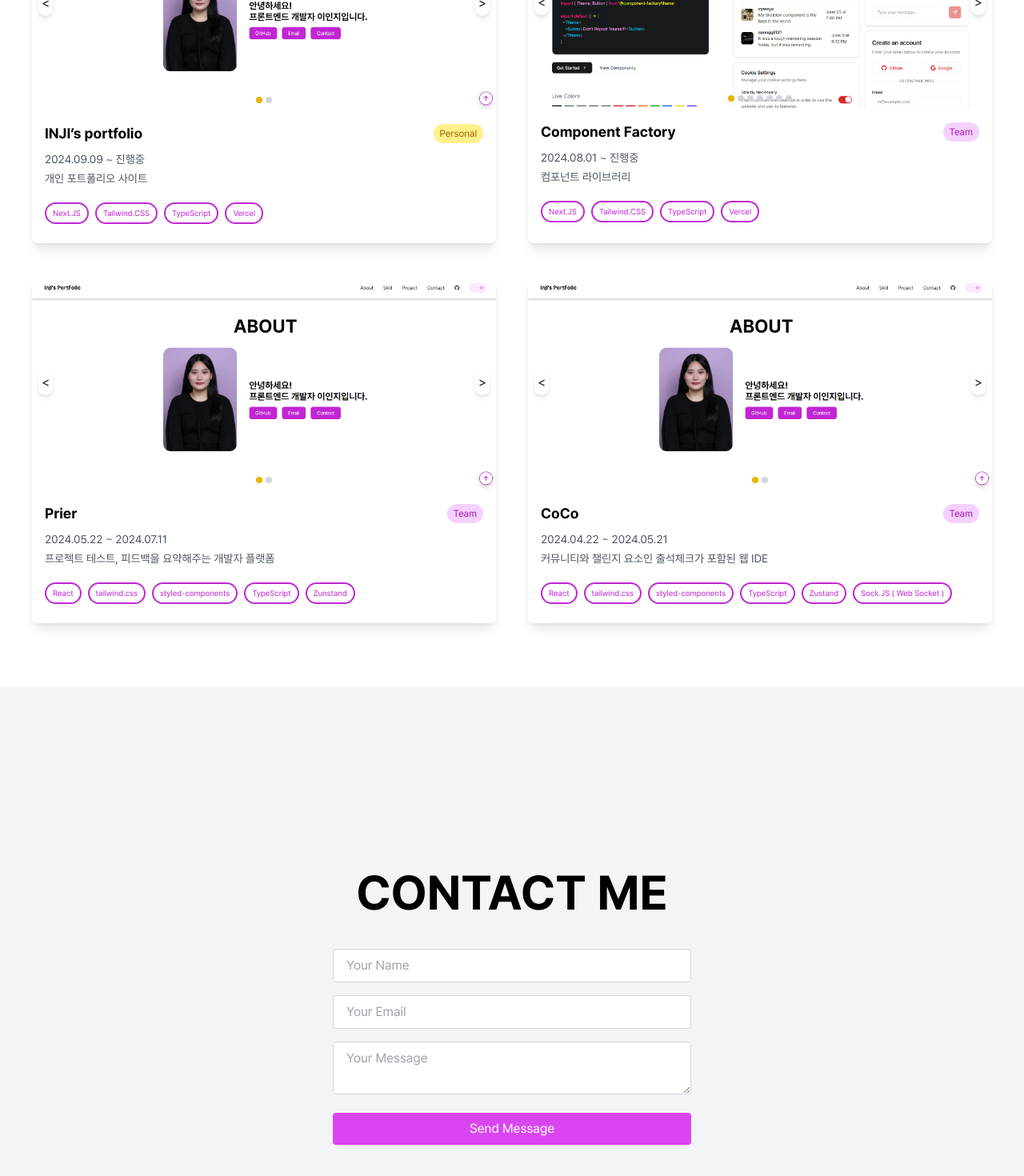
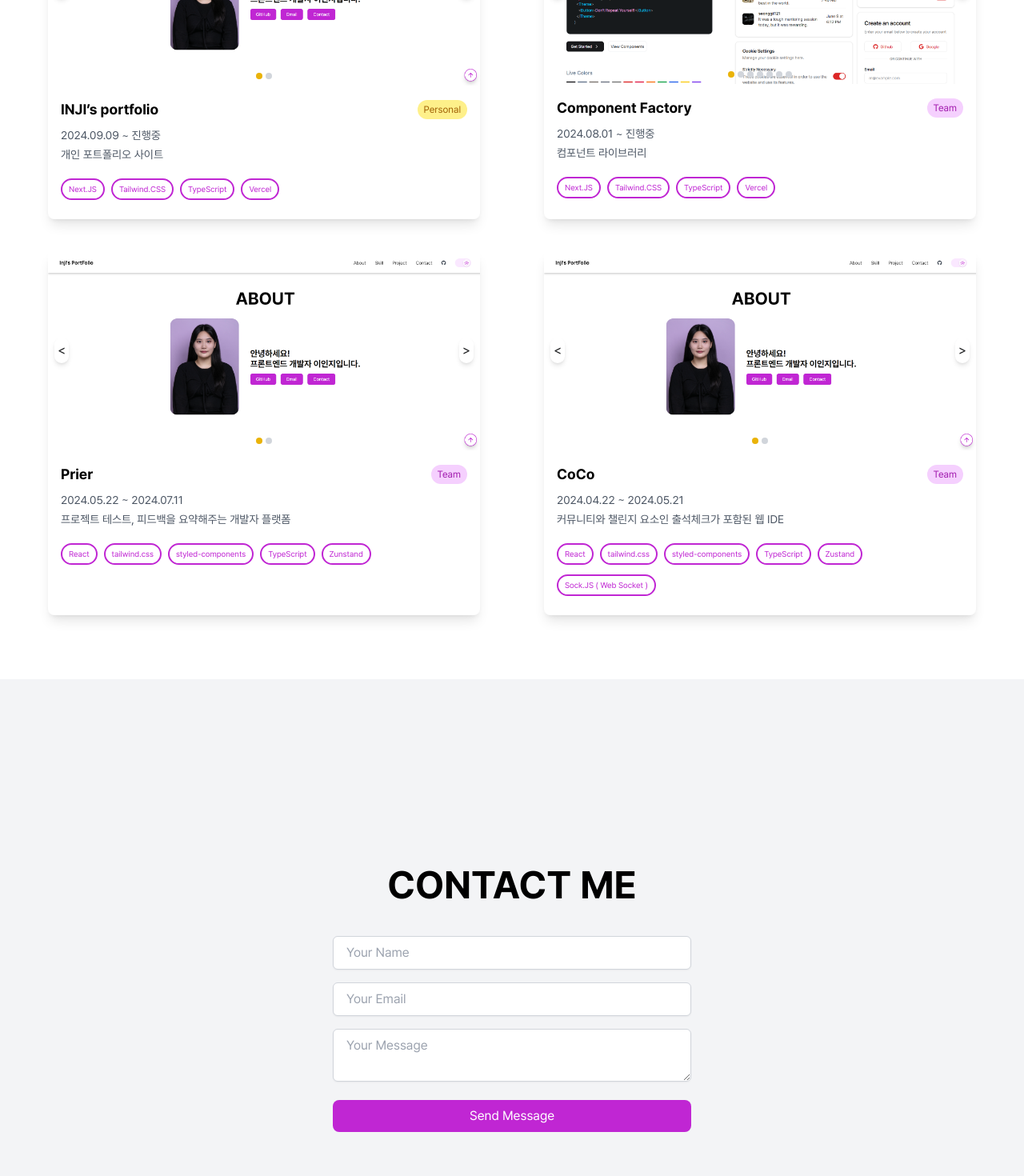
Before and after one commit to inji0212/PortFolio-Site, a Next.js app: page / in a window 1280 px wide. Shown: the part 2348-3818 px from the top of the page at 80% size. Built offline with nearby package versions, Linux system fonts and the light colour scheme.

Commit message:
chore: projects, contact 수정

```diff
--- a/src/components/section/contact/index.tsx
+++ b/src/components/section/contact/index.tsx
@@ -52,13 +52,13 @@ const Contact: React.FC = () => {
       id="contact"
       className="py-20 flex justify-center flex-col items-center min-h-screen  bg-gray-100 dark:bg-gray-800"
     >
-      <h2 className="text-6xl font-bold mb-10 text-center">CONTACT ME</h2>
+      <h2 className="text-5xl font-bold mb-10 text-center">CONTACT ME</h2>
       <form ref={formRef} className="max-w-md w-full" onSubmit={handleSubmit}>
         <input
           type="text"
           name="name"
           placeholder="Your Name"
-          className="w-full mb-4 px-4 py-2 rounded border border-gray-300 focus:ring focus:ring-fuchsia-600"
+          className="w-full mb-4 px-4 py-2 rounded-md shadow-sm  border border-gray-300 focus:outline-none focus:ring-2 focus:ring-fuchsia-600"
           value={formData.name}
           onChange={handleChange}
           required
@@ -67,7 +67,7 @@ const Contact: React.FC = () => {
           type="email"
           name="email"
           placeholder="Your Email"
-          className="w-full mb-4 px-4 py-2 rounded border border-gray-300 focus:ring focus:ring-fuchsia-600"
+          className="w-full mb-4 px-4 py-2 rounded-md shadow-sm  border border-gray-300 focus:outline-none focus:ring-2 focus:ring-fuchsia-600"
           value={formData.email}
           onChange={handleChange}
           required
@@ -75,14 +75,14 @@ const Contact: React.FC = () => {
         <textarea
           name="message"
           placeholder="Your Message"
-          className="w-full mb-4 px-4 py-2 rounded border border-gray-300 focus:ring focus:ring-fuchsia-600"
+          className="w-full mb-4 px-4 py-2 rounded-md shadow-sm  border border-gray-300 focus:outline-none focus:ring-2 focus:ring-fuchsia-600"
           value={formData.message}
           onChange={handleChange}
           required
         ></textarea>
         <button
           type="submit"
-          className="w-full bg-fuchsia-500 text-white px-4 py-2 rounded hover:bg-fuchsia-700 transition"
+          className="w-full bg-fuchsia-600 text-white px-4 py-2 rounded-lg hover:underline transition"
         >
           Send Message
         </button>
--- a/src/components/section/projects/ProjectCard.tsx
+++ b/src/components/section/projects/ProjectCard.tsx
@@ -14,7 +14,7 @@ const ProjectCard: React.FC<{ project: Project; onClick: () => void }> = ({
   );
 
   return (
-    <li className="overflow-hidden rounded-lg shadow-lg hover:shadow-xl transition-transform cursor-pointer duration-300 hover:scale-105 list-none">
+    <li className="overflow-hidden rounded-lg shadow-lg hover:shadow-xl transition-transform cursor-pointer duration-300 hover:scale-105 list-none mx-5">
       <article
         onClick={onClick}
         className="flex flex-col h-full transform transition-transform duration-300 "
@@ -70,7 +70,7 @@ const ProjectCard: React.FC<{ project: Project; onClick: () => void }> = ({
           <p className="text-gray-600 dark:text-gray-300 text-sm mb-1">
             {project.date}
           </p>
-          <p className="text-sm text-gray-600 dark:text-gray-300 mb-2 truncate">
+          <p className="text-sm text-gray-600 dark:text-gray-300 mb-2 break-words">
             {project.titleDescription}
           </p>
           {/* Flex-wrap 적용 및 margin을 통한 간격 조정 */}
--- a/src/components/section/projects/ProjectModal.tsx
+++ b/src/components/section/projects/ProjectModal.tsx
@@ -135,7 +135,10 @@ const ProjectModal: React.FC<{ project: Project; onClose: () => void }> = ({
             <div className="bg-gray-100 p-3 rounded-lg ml-2">
               <ul className="list-disc list-inside text-sm text-gray-700">
                 {project.tasks.map((task, index) => (
-                  <li key={index} className="whitespace-pre-wrap">
+                  <li
+                    key={index}
+                    className="whitespace-pre-wrap mt-2 list-none"
+                  >
                     {task}
                   </li>
                 ))}
--- a/src/components/section/projects/index.tsx
+++ b/src/components/section/projects/index.tsx
@@ -38,7 +38,7 @@ const Projects: React.FC = () => {
 
   return (
     <section id="projects" className="py-20 bg-white dark:bg-gray-900">
-      <h2 className="text-6xl font-bold mb-10 text-center">Projects</h2>
+      <h2 className="text-5xl font-bold mb-10 text-center">Projects</h2>
 
       {/* 검색 및 필터 */}
       <div className="flex flex-col md:flex-row justify-between items-center mx-auto max-w-xl mb-8 space-y-4 md:space-y-0">
```
Also changed, not shown: src/data/projectsData.ts (+5 -2 lines).
